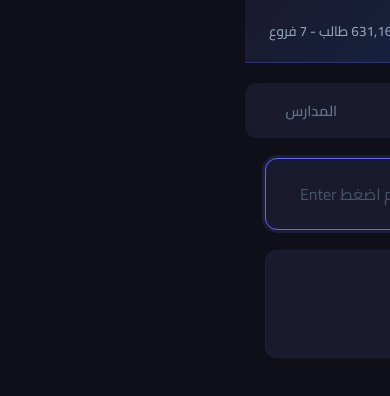
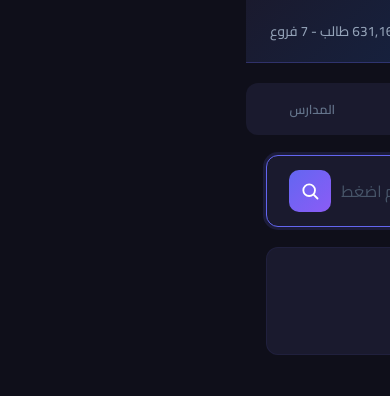
Before and after one commit to iraqies/stats-sadis-2026, a Next.js app: page / in a window 390 px wide. Shown: the top 396 px of the page. Built offline with nearby package versions, Linux system fonts and the light colour scheme.

Commit message:
feat: sidebar ads, magnifier search button, mobile-responsive layout - in the name of the people of Iraq

```diff
--- a/app/globals.css
+++ b/app/globals.css
@@ -44,6 +44,10 @@ body{font-family:'Cairo',system-ui,-apple-system,sans-serif;background:#0f0f1a;c
 .search-bar input{flex:1;padding:14px 0;font-size:1rem;background:transparent;border:none;outline:none;color:#e0e0e0;font-family:inherit}
 .search-bar input::placeholder{color:#475569}
 .search-bar .count{color:#64748b;font-size:.85rem;white-space:nowrap;font-weight:500}
+.search-btn{flex-shrink:0;display:flex;align-items:center;justify-content:center;width:42px;height:42px;border:none;border-radius:10px;background:linear-gradient(135deg,#6366f1,#8b5cf6);color:#fff;cursor:pointer;transition:all .2s;font-family:inherit}
+.search-btn:hover{transform:scale(1.05);box-shadow:0 4px 15px rgba(99,102,241,.4)}
+.search-btn:active{transform:scale(.95)}
+.search-btn:focus-visible{outline:2px solid #a5b4fc;outline-offset:2px}
 .results{display:grid;gap:12px}
 .card{background:linear-gradient(135deg,#1a1a2e,#1e1e3a);border-radius:12px;padding:18px 22px;border:1px solid rgba(99,102,241,.08);cursor:pointer;transition:all .25s ease}
 .card:hover{border-color:rgba(99,102,241,.3);transform:translateY(-2px);box-shadow:0 8px 30px rgba(99,102,241,.12)}
@@ -86,7 +90,15 @@ body{font-family:'Cairo',system-ui,-apple-system,sans-serif;background:#0f0f1a;c
 .modal .grades-table .bonus-row td:last-child{color:#22c55e}
 .ad-container{text-align:center;padding:8px;min-height:90px;display:flex;align-items:center;justify-content:center;background:#1a1a2e;border-radius:12px;margin:16px auto;max-width:728px;border:1px solid rgba(99,102,241,.08);overflow:hidden}
 .ad-container.ad-in-feed{margin:12px 0;min-height:120px;max-width:100%}
+.ad-container.ad-sidebar{margin:0;min-height:250px;max-width:100%;width:100%}
 .ad-container ins.adsbygoogle{min-height:90px}
 .ad-container.ad-in-feed ins.adsbygoogle{min-height:120px}
+.ad-container.ad-sidebar ins.adsbygoogle{min-height:250px}
+.layout{display:flex;gap:24px}
+.content{flex:1;min-width:0}
+.sidebar{width:300px;flex-shrink:0;display:flex;flex-direction:column;gap:16px}
+.sidebar .ad-sticky{position:sticky;top:88px}
+@media(max-width:1024px){.sidebar{display:none}}
+@media(max-width:768px){.lb-table-wrap{overflow-x:auto;-webkit-overflow-scrolling:touch}.lb-table{min-width:620px}.tab{padding:10px 6px;font-size:.8rem}}
 @media(max-width:640px){.modal .info-grid{grid-template-columns:1fr}}
-@media(max-width:480px){.header h1{font-size:1rem}.search-bar{padding:6px 14px}.card{padding:14px 16px}}
+@media(max-width:480px){.header h1{font-size:1rem}.search-bar{padding:6px 14px;gap:8px}.card{padding:14px 16px}}
--- a/app/page.tsx
+++ b/app/page.tsx
@@ -76,11 +76,14 @@ export default function Page() {
     if (val.trim().length < 2) { setResults([]); setCount(0) }
   }
 
-  function onSearchKeyDown(e: KeyboardEvent<HTMLInputElement>) {
-    if (e.key !== 'Enter') return
+  function runSearch() {
     const v = query.trim()
     if (v.length < 2) { setResults([]); setCount(0); setSubmitted(false); return }
     doSearch(v)
+  }
+
+  function onSearchKeyDown(e: KeyboardEvent<HTMLInputElement>) {
+    if (e.key === 'Enter') runSearch()
   }
 
   function resultClass(val: string) {
@@ -174,6 +177,8 @@ export default function Page() {
       </div>
 
       <div className="main">
+        <div className="layout">
+          <div className="content">
         {tab === 'search' && (
           <>
             <div className="search-bar">
@@ -185,6 +190,12 @@ export default function Page() {
                 onKeyDown={onSearchKeyDown}
                 autoFocus
               />
+              <button className="search-btn" onClick={runSearch} aria-label="بحث" title="بحث">
+                <svg width="20" height="20" viewBox="0 0 24 24" fill="none" stroke="currentColor" strokeWidth="2.2" strokeLinecap="round" strokeLinejoin="round">
+                  <circle cx="11" cy="11" r="7" />
+                  <line x1="21" y1="21" x2="16.65" y2="16.65" />
+                </svg>
+              </button>
               <div className="count">{submitted && count > 0 ? `${count} نتيجة` : ''}</div>
             </div>
             <AdSlot format="banner" />
@@ -310,6 +321,15 @@ export default function Page() {
             {scData && <AdSlot format="banner" />}
           </>
         )}
+          </div>
+
+          <aside className="sidebar">
+            <AdSlot format="sidebar" />
+            <div className="ad-sticky">
+              <AdSlot format="sidebar" />
+            </div>
+          </aside>
+        </div>
       </div>
 
       <div className={`overlay${profile || schoolStudents ? ' open' : ''}`} onClick={e => { if (e.target === e.currentTarget) { setProfile(null); setSchoolStudents(null) } }}>
@@ -346,9 +366,9 @@ export default function Page() {
   )
 }
 
-function AdSlot({ format }: { format?: 'banner' | 'in-feed' }) {
+function AdSlot({ format }: { format?: 'banner' | 'in-feed' | 'sidebar' }) {
   return (
-    <div className={`ad-container ${format === 'in-feed' ? 'ad-in-feed' : ''}`}>
+    <div className={`ad-container${format === 'in-feed' ? ' ad-in-feed' : format === 'sidebar' ? ' ad-sidebar' : ''}`}>
       <ins className="adsbygoogle"
         style={{ display: 'block' }}
         data-ad-client="ca-pub-6588852866380072"
```
